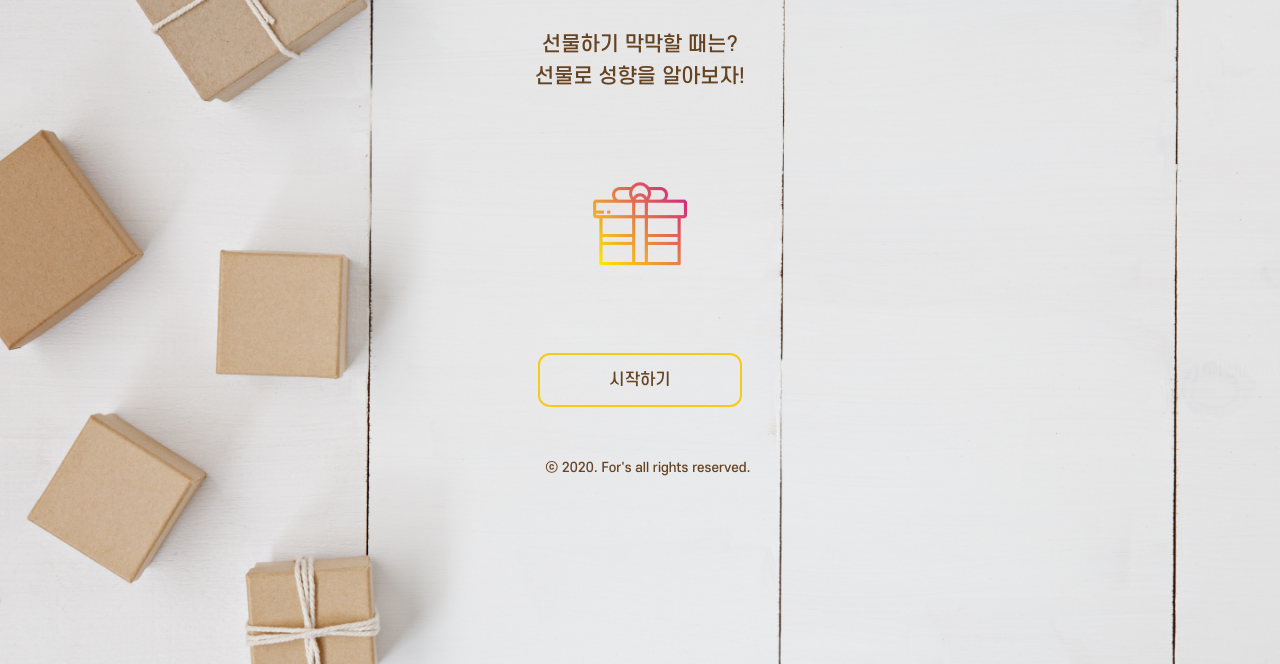
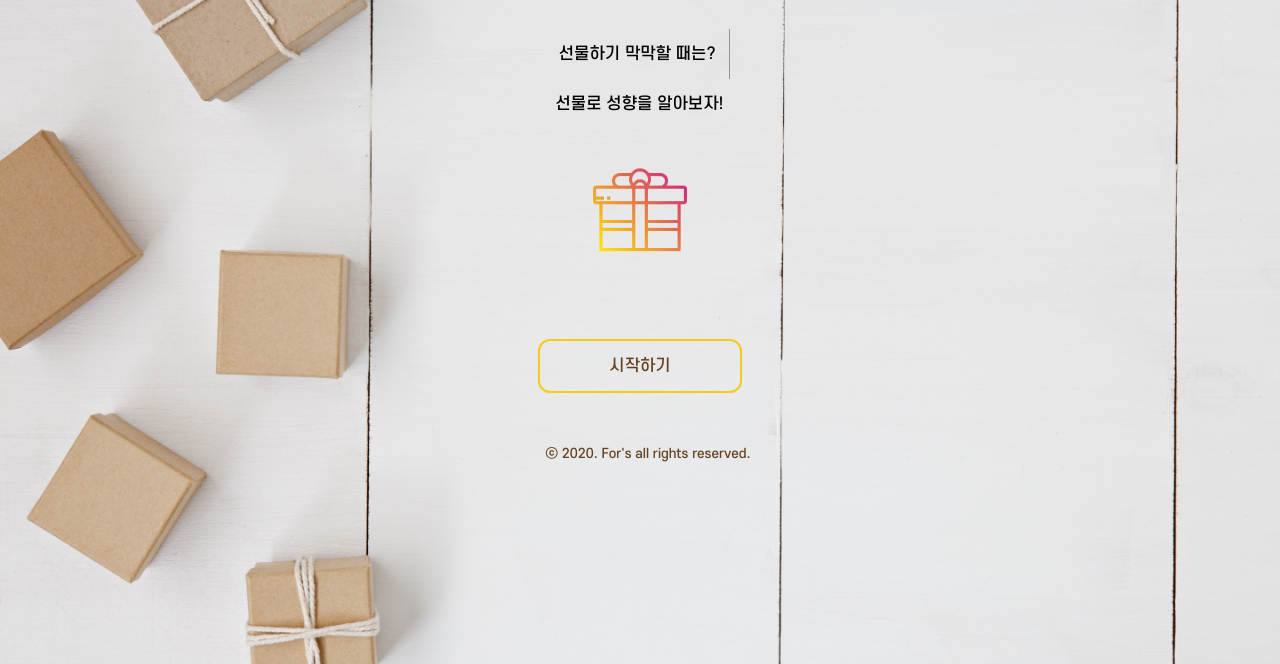
Before and after one commit to For-s/GIFTI, a website: page GIFTI/views/main.html in a window 1280 px wide. Shown: the part 136-800 px from the top of the page. Drawn offline with nearby package versions, Linux system fonts and the light colour scheme.

Commit message:
메인 화면 typing animation 추가

```diff
--- a/GIFTI/public/CSS/style.css
+++ b/GIFTI/public/CSS/style.css
@@ -13,7 +13,6 @@ body {
     background-position:center center;
     background-size:cover;
     background-attachment:fixed;
-
 }
 .finalQ {
     font-size: 20px;
@@ -49,11 +48,23 @@ h1 {
     font-size: 65px;
 }
 #comment {
-    color : #654321;
+    display: none;
     text-align: center;
     font-size: 20px;
     font-weight: 500;
     line-height: 160%;
+}
+.typing {
+    line-height: 50px;
+    margin : 0 auto; /* 고정 폭의 요소 화면 중앙 정렬(가로) */
+    animation-name: cursor;
+    animation-duration: 0.3s;
+    animation-iteration-count: infinite;
+}
+@keyframes cursor{
+    0%{border-right: 1px solid #fff}
+    50%{border-right: 1px solid #000}
+    100%{border-right: 1px solid #fff}
 }
 img {
     display: block;
--- /dev/null
+++ b/GIFTI/public/js/typing_animation.js
@@ -0,0 +1,21 @@
+// 타이핑 효과
+$(window).ready(function() {
+    var typingBool = false;
+    var typingIdx = 0;
+    var typingTxt = $(".text").text(); // 타이핑될 텍스트를 가져온다
+    typingTxt = typingTxt.split(""); // 한글자씩 자른다.
+    if (typingBool == false) {// 타이핑이 진행되지 않았다면
+      typingBool = true;
+      var tyInt = setInterval(typing, 100); // 반복동작
+    }
+
+    function typing() {
+      if (typingIdx < typingTxt.length) {
+        // 타이핑될 텍스트 길이만큼 반복
+        $(".typing").append(typingTxt[typingIdx]); // 한글자씩 이어준다.
+        typingIdx++;
+      } else {
+        clearInterval(tyInt); //끝나면 반복종료
+      }
+    }
+  });
--- a/GIFTI/views/main.html
+++ b/GIFTI/views/main.html
@@ -5,10 +5,13 @@
         <title>GIFTI</title>
         <link rel="stylesheet" type="text/css" href="/CSS/style.css">
         <meta name="viewport" content="width=device-width, initial-scale=1">
+        <script src="https://code.jquery.com/jquery-3.4.1.slim.js"></script>
+        <script src="/js/typing_animation.js"></script>
     </head>
     <body>
         <h1 style="color: #F7CA18;">GIFTI</h1>
-        <p id="comment">선물하기 막막할 때는?<br>선물로 성향을 알아보자!</p>
+        <p class="text" id="comment">선물하기 막막할 때는?&nbsp; 선물로 성향을 알아보자!</p>
+        <p class="typing" style="width: 178px; height: 50px;"></p>
         <img src="/img/gift.png" style="height: 100px; width: 100px;margin-bottom: 80px;margin-top: 80px;">
         <div class="col-md-3 col-sm-3 col-xs-6">
             <a href="q1.html" class="btn btn-sm animated-button thar-three">시작하기</a>
```
